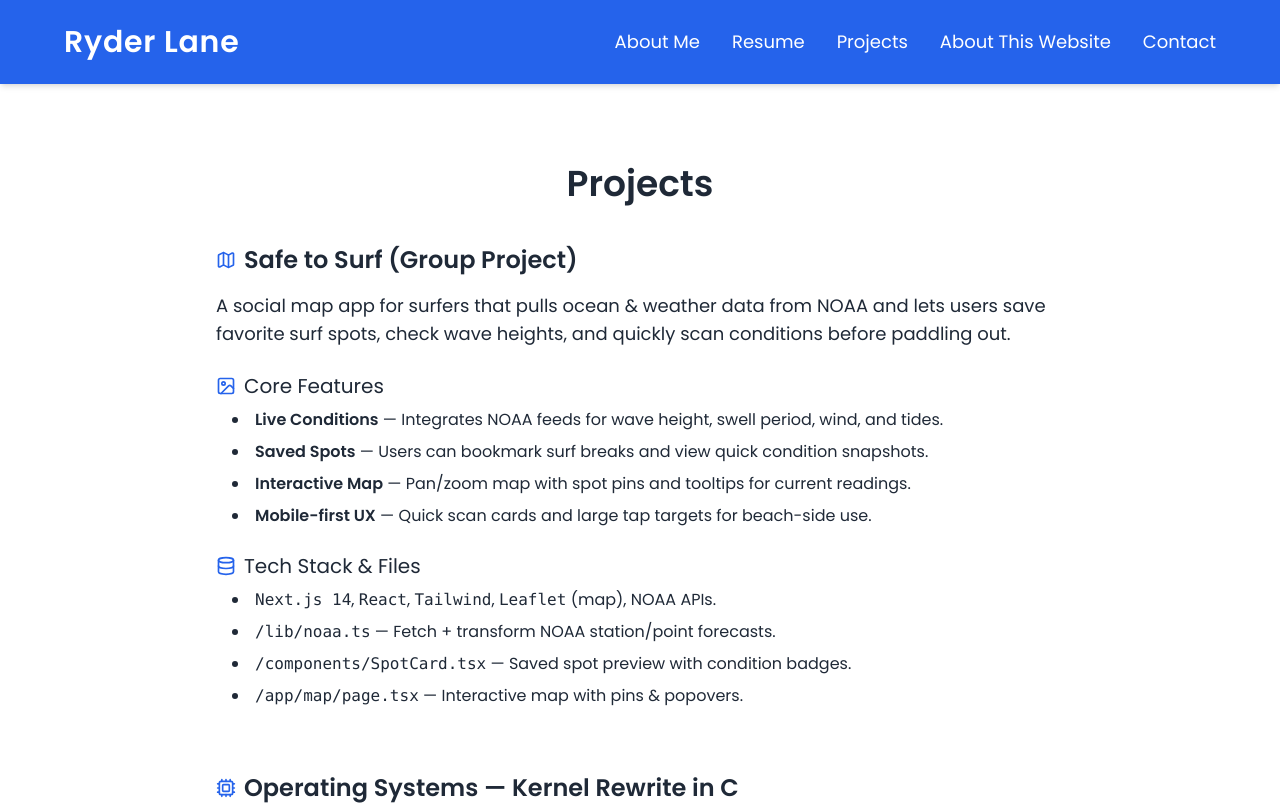
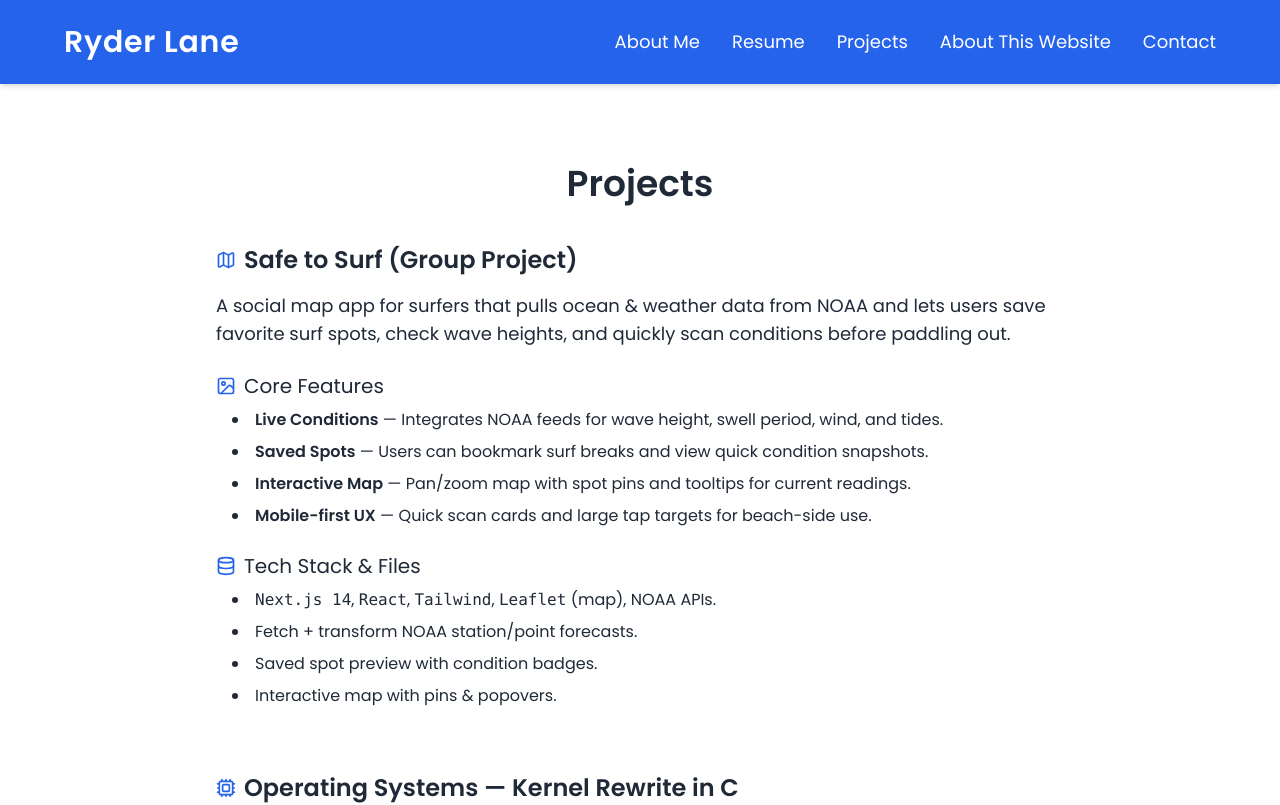
Before and after one commit to ryderlane/My-Website, a Next.js app: page /projects in a window 1280 px wide. Shown: the top 805 px of the page. Built offline with nearby package versions, Linux system fonts and the light colour scheme.

Commit message:
tech stack update

```diff
--- a/app/projects/page.tsx
+++ b/app/projects/page.tsx
@@ -50,13 +50,13 @@ export default function ProjectsPage() {
             <code>Next.js&nbsp;14</code>, <code>React</code>, <code>Tailwind</code>, <code>Leaflet</code> (map), NOAA APIs.
           </li>
           <li>
-            <code>/lib/noaa.ts</code> — Fetch + transform NOAA station/point forecasts.
+             Fetch + transform NOAA station/point forecasts.
           </li>
           <li>
-            <code>/components/SpotCard.tsx</code> — Saved spot preview with condition badges.
+             Saved spot preview with condition badges.
           </li>
           <li>
-            <code>/app/map/page.tsx</code> — Interactive map with pins &amp; popovers.
+             Interactive map with pins &amp; popovers.
           </li>
         </ul>
 
```
